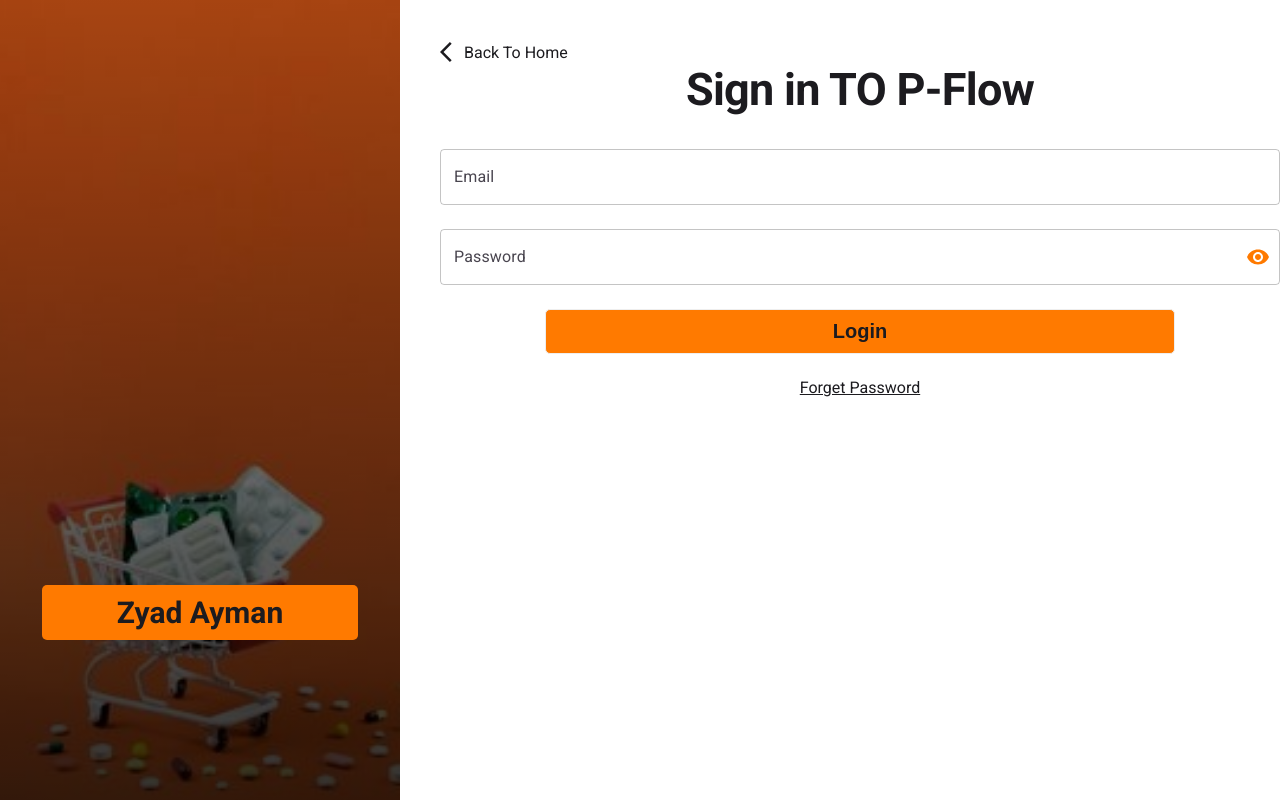
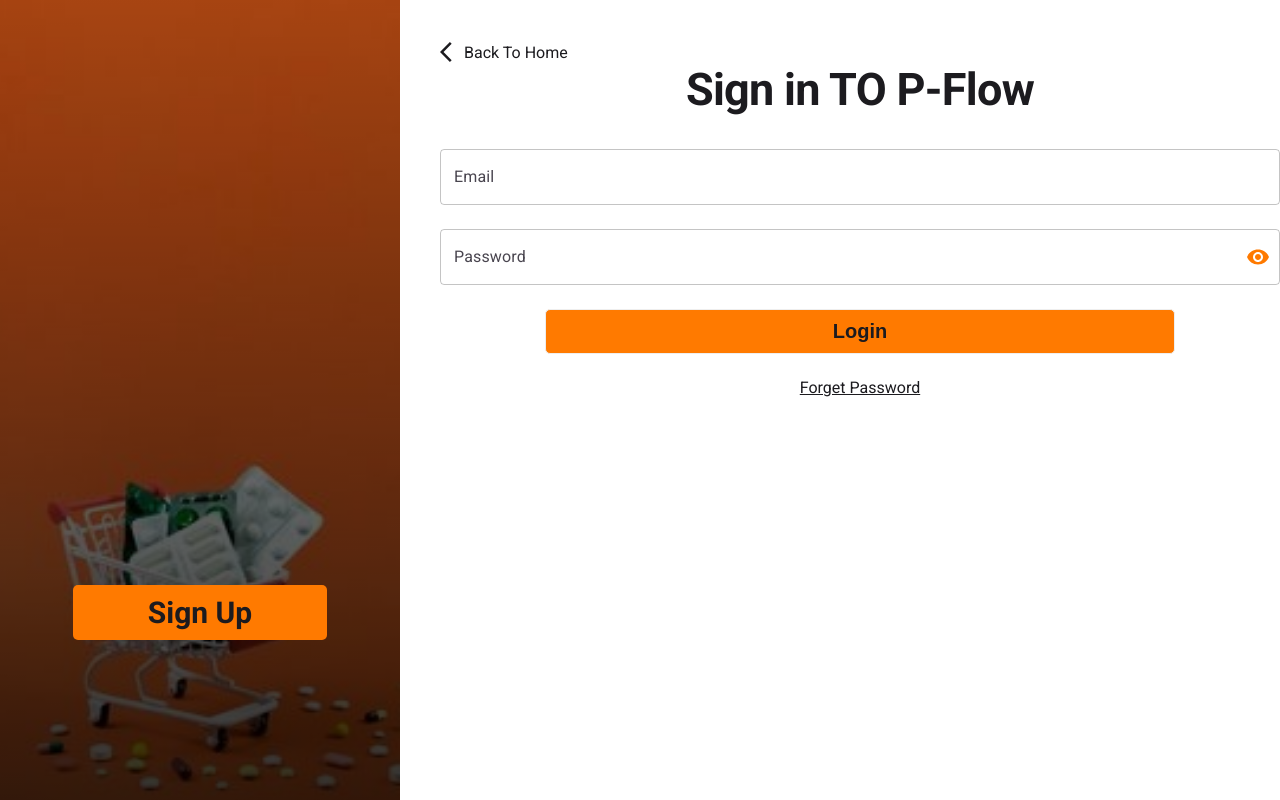
Before and after one commit to elref7i/p-flow, a React (Vite) app: page /login in a window 1280 px wide. Built offline with nearby package versions, Linux system fonts and the light colour scheme.

Commit message:
Update Login component

```diff
--- a/src/pages/auth/Login/Login.jsx
+++ b/src/pages/auth/Login/Login.jsx
@@ -130,7 +130,7 @@ export default function Login() {
             chover={theme.palette.mode === "dark" && theme.palette.primary.main}
             display={"inline-block"}
           >
-            Zyad Ayman
+            Sign Up
           </CustomLink>
         </Box>
       </Grid2>
```
